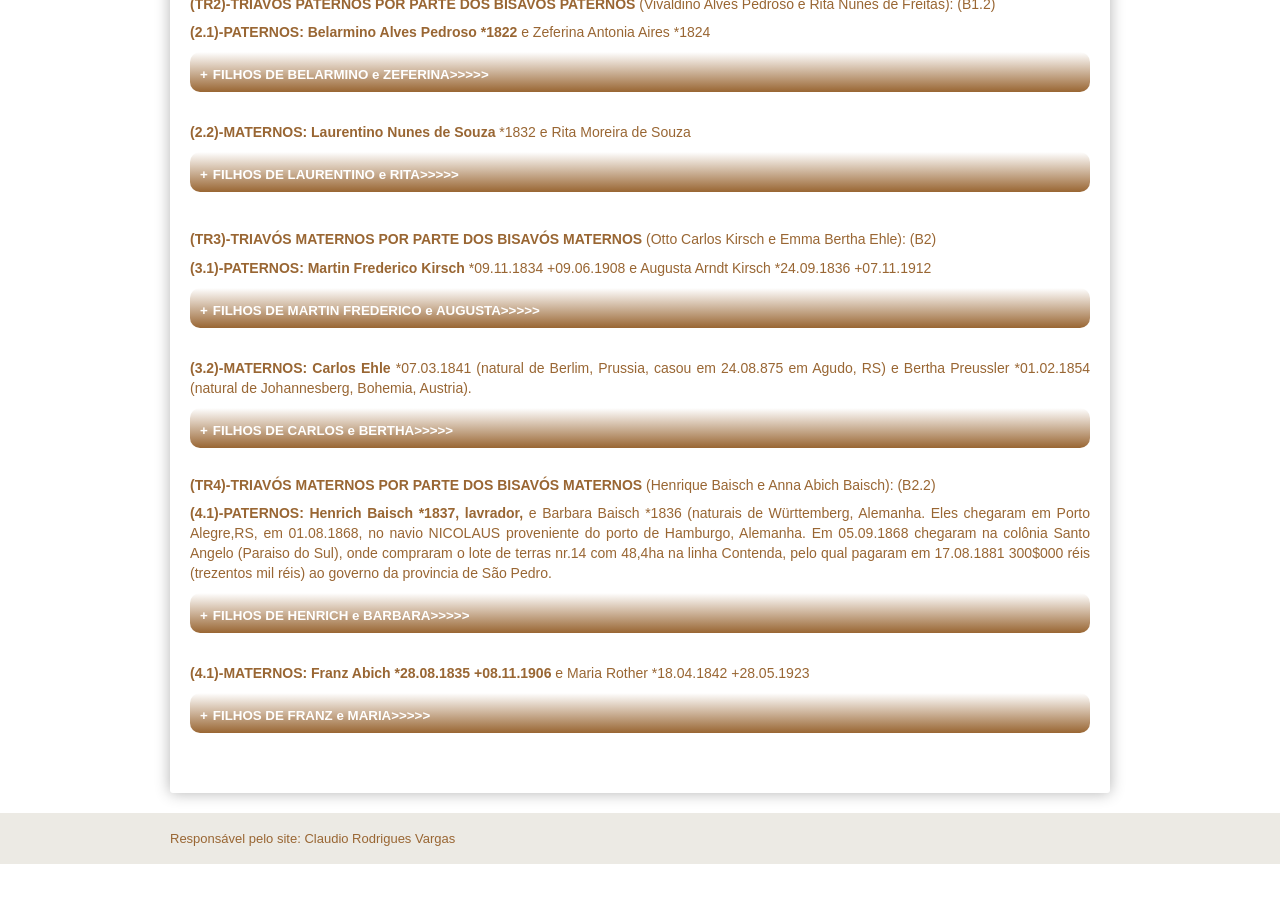
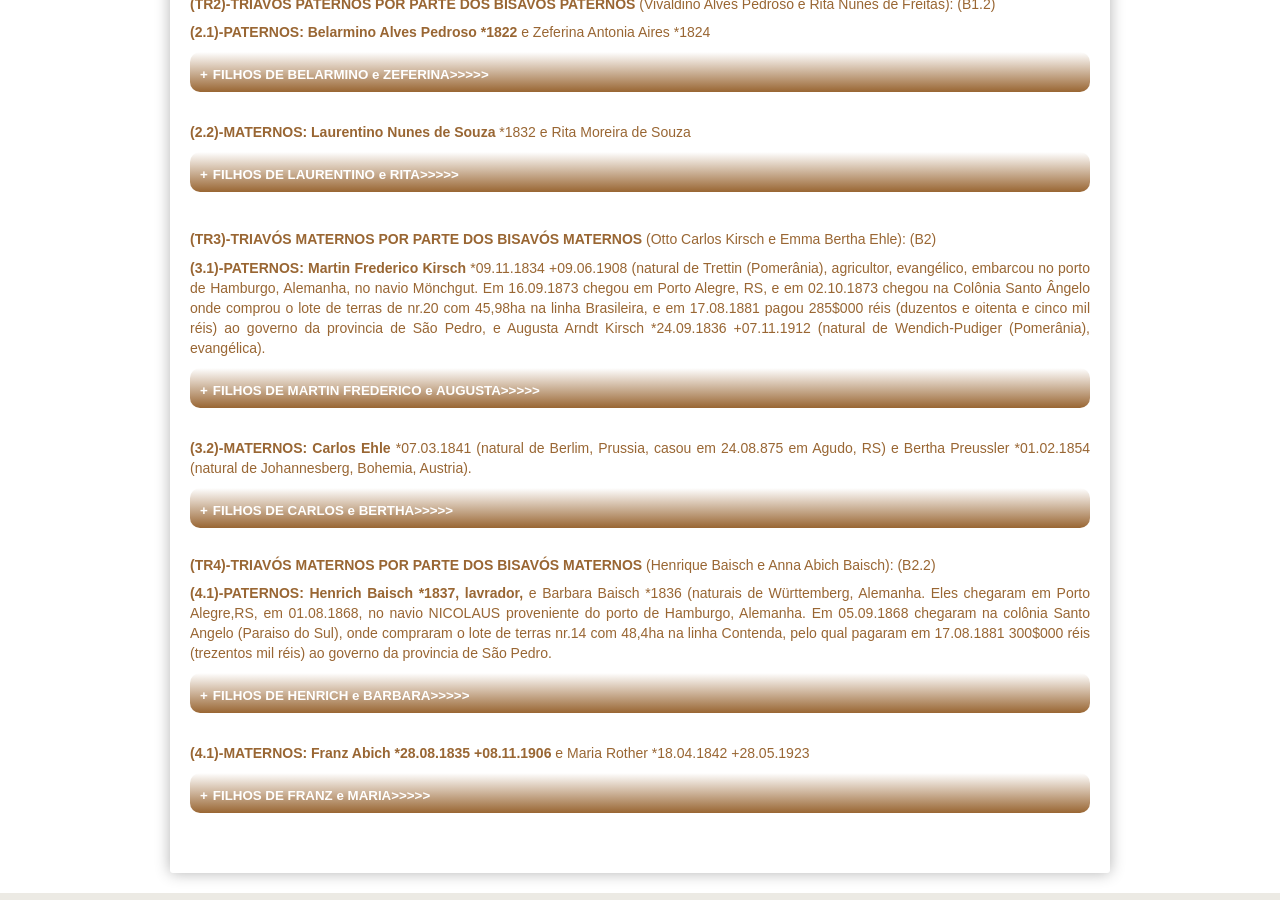
Before and after one commit to claudiovargas1955/claudiovargas1955.github.io, a Jekyll site: the page built from _pages/genealogia-de-sergio-luis-kirsch-da-silveira.html, in a window 1280 px wide and 900 px high, scrolled down 1716 px. Built offline with Jekyll 4.4.1, drawn with Linux system fonts in a browser that asks for light colours; some web fonts are replaced; before the commit the page ends 2580 px from its top, so only the background shows below that.

Commit message:
Update genealogia-de-sergio-luis-kirsch-da-silveira.html

```diff
--- a/_pages/genealogia-de-sergio-luis-kirsch-da-silveira.html
+++ b/_pages/genealogia-de-sergio-luis-kirsch-da-silveira.html
@@ -297,11 +297,16 @@ terceiro distrito de Cangussu, RS). <b>FILHOS: </b><br>
     <b>(2.2.3)Rita Nunes de Souza: </b>*1869 </details></p><br>
 
 <p><b><h5>(TR3)-TRIAVÓS MATERNOS POR PARTE DOS BISAVÓS MATERNOS</b> (Otto Carlos Kirsch e Emma Bertha Ehle): (B2)</h5>
-<p><b>(3.1)-PATERNOS: Martin Frederico Kirsch </b>*09.11.1834 +09.06.1908 e Augusta Arndt Kirsch *24.09.1836 +07.11.1912
+<p><b>(3.1)-PATERNOS: Martin Frederico Kirsch </b>*09.11.1834 +09.06.1908 (natural de Trettin (Pomerânia), agricultor, evangélico,
+embarcou no porto de Hamburgo, Alemanha, no navio Mönchgut. Em 16.09.1873 chegou em Porto Alegre, RS, e em 02.10.1873 chegou na
+Colônia Santo Ângelo onde comprou o lote de terras de nr.20 com 45,98ha na linha Brasileira, e em 17.08.1881 pagou 285$000 réis
+(duzentos e oitenta e cinco mil réis) ao governo da provincia de São Pedro, e Augusta Arndt Kirsch *24.09.1836 +07.11.1912 (natural
+de Wendich-Pudiger (Pomerânia), evangélica).
+
 <details><summary><b>FILHOS DE MARTIN FREDERICO e AUGUSTA>>>>></b></summary><br>
- <p><b>(3.1.1)-Mathilda Kirsch: </b> *1862 +17.10.1944 <br><br>.
-     <b>(3.1.2)-Augusta Kirsch: </b> *1870 (casada com Augusto Lüdtke).<br><br>
-     <b>(3.1.3)-Max Kirsch: </b>*1876 (casado com Hulda Manzke).<br><br>
+<p><b>(3.1.1)-Mathilda Kirsch: </b> *1862 +17.10.1944 <br><br>.
+   <b>(3.1.2)-Augusta Kirsch: </b> *1870 (casada com Augusto Lüdtke).<br><br>
+   <b>(3.1.3)-Max Kirsch: </b>*1876 (casado com Hulda Manzke).<br><br>
    <b>(3.1.4)-Otto Kirsch: </b>*1883 (casado com Emma Ehle).</details></p><br>
 
 <p><b>(3.2)-MATERNOS: Carlos Ehle </b>*07.03.1841 (natural de Berlim, Prussia, casou em 24.08.875 em Agudo, RS) e Bertha Preussler
```
